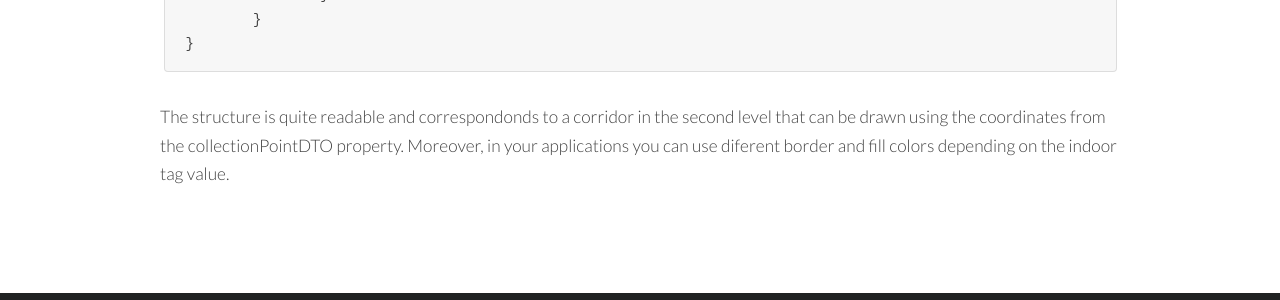
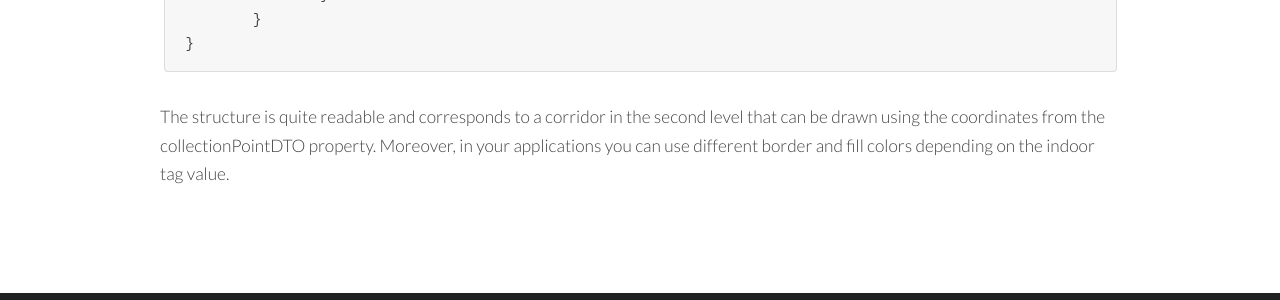
Before and after one commit to osiris-indoor/osiris-indoor.github.io, a Jekyll site: the page built from _posts/2016-3-22-Calling-Osisris-Indoor-API.markdown, in a window 1280 px wide and 900 px high, scrolled down 5020 px. Shown: the part 154-454 px from the top of the window. Built offline with Jekyll 4.4.1, drawn with Linux system fonts in a browser that asks for light colours.

Commit message:
Spell check and fix

```diff
--- a/_posts/2016-3-22-Calling-Osisris-Indoor-API.markdown
+++ b/_posts/2016-3-22-Calling-Osisris-Indoor-API.markdown
@@ -147,7 +147,7 @@ Let's go into detail for one of the items of the returned array:
 }
 {% endhighlight %}
 
-The structure is quite readable and correspondonds to a corridor in the second level that can be drawn using the coordinates from the collectionPointDTO property. Moreover, in your applications you can use diferent border and fill colors depending on the indoor tag value.
+The structure is quite readable and corresponds to a corridor in the second level that can be drawn using the coordinates from the collectionPointDTO property. Moreover, in your applications you can use different border and fill colors depending on the indoor tag value.
 
 [api-docs]:   /api.html
 [mongo-reference]: https://docs.mongodb.org/manual/tutorial/query-documents/
```
